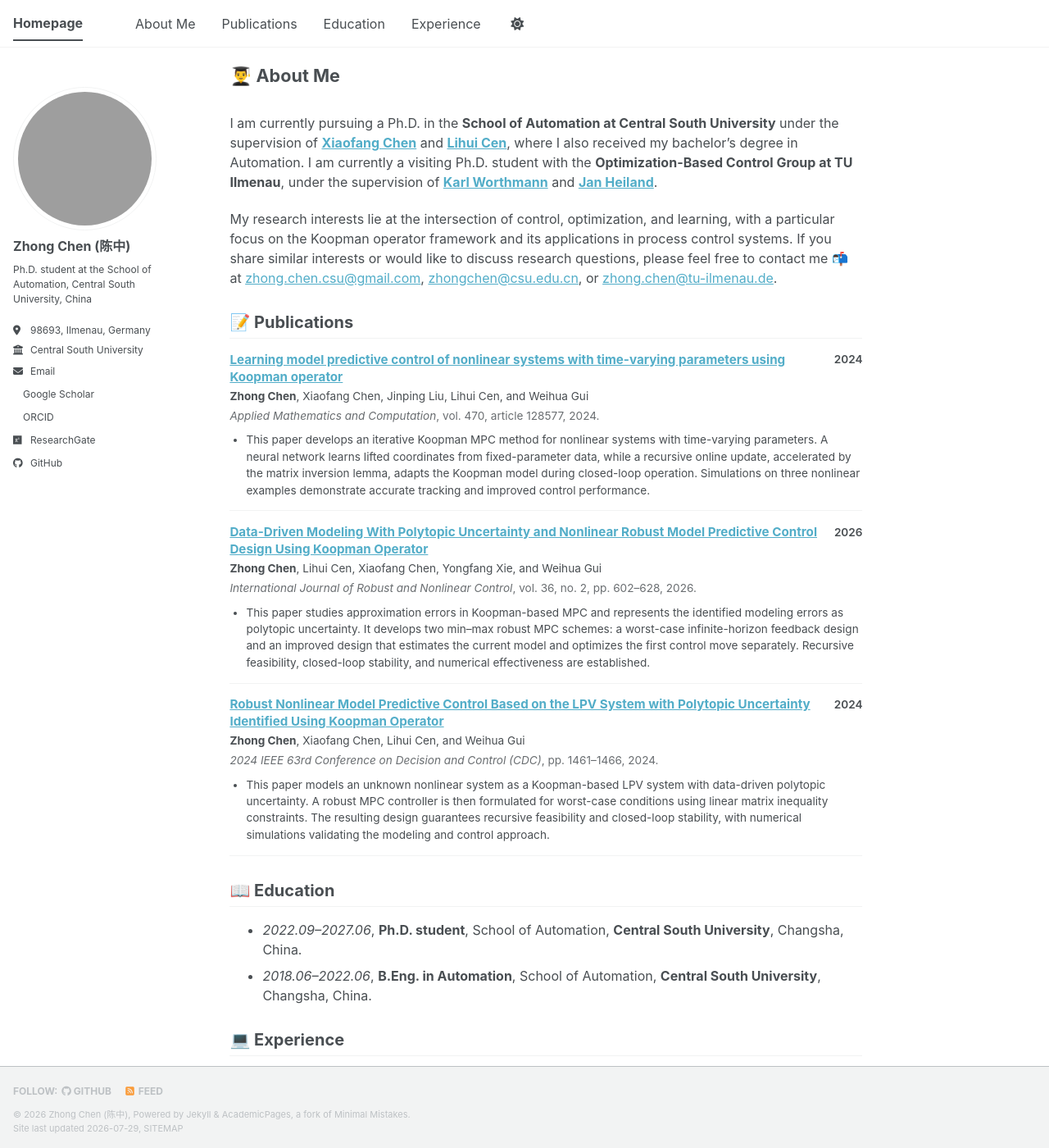
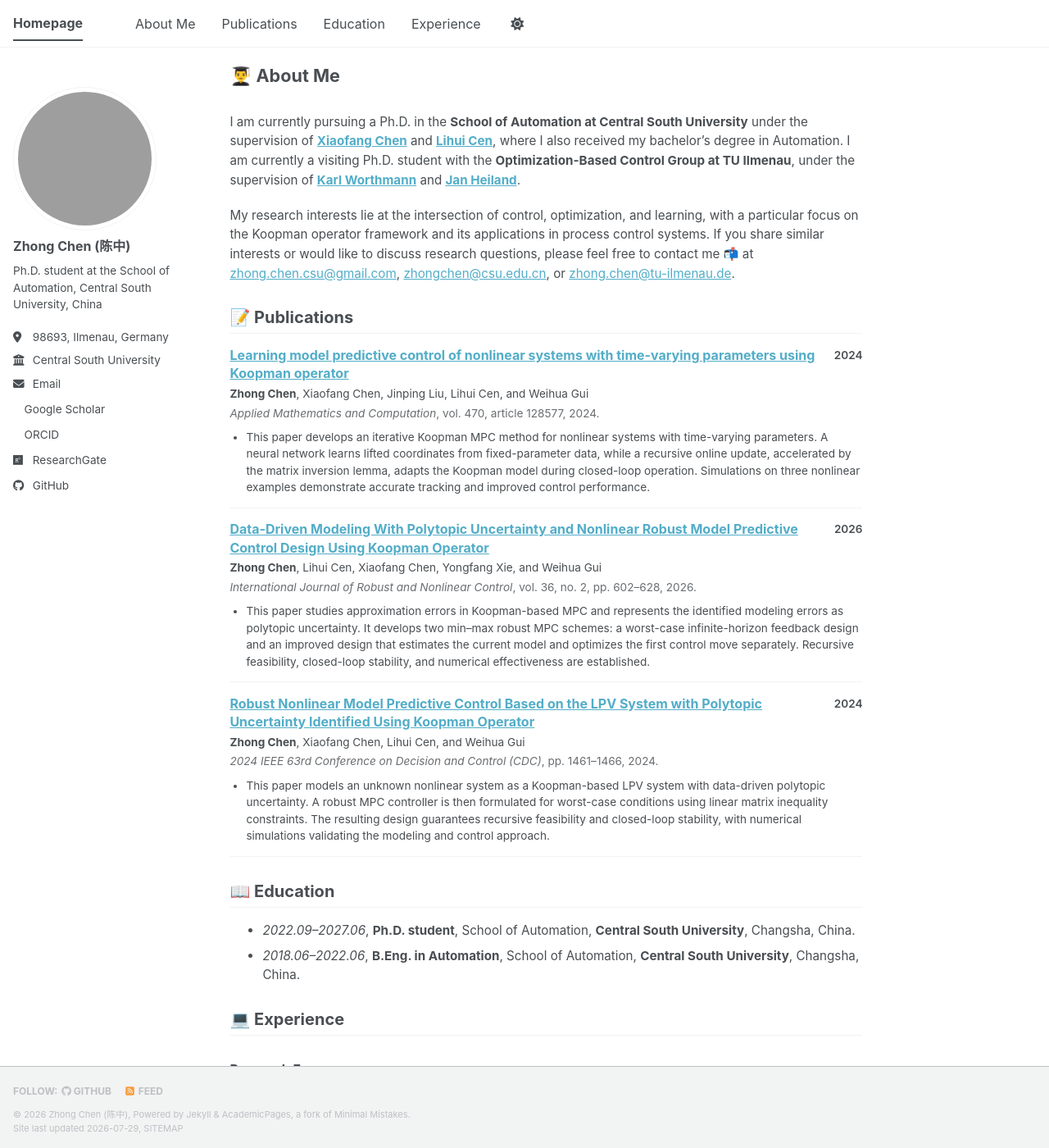
Before and after one commit to MichaelMillerCSU/MichaelMillerCSU.github.io, a Jekyll site: the page built from _pages/about.md, in a window 1280 px wide and 1400 px high. Shown: the whole window at 82% size. Built offline with Jekyll 4.4.1, drawn with Linux system fonts in a browser that asks for light colours; a style sheet for code colours, icons or effects is not loaded.

Commit message:
Unify homepage typography

```diff
--- a/_sass/layout/_page.scss
+++ b/_sass/layout/_page.scss
@@ -60,7 +60,8 @@
   }
 
   p, li, dl {
-    font-size: 1em;
+    font-size: 0.95rem;
+    line-height: 1.55;
   }
 
   /* paragraph indents */
@@ -134,7 +135,7 @@
   h3 {
     margin: 0;
     color: var(--global-link-color);
-    font-size: 0.95rem;
+    font-size: 1rem;
     line-height: 1.4;
 
     a {
@@ -199,7 +200,7 @@
 
   h3 {
     margin: 0;
-    font-size: 0.95rem;
+    font-size: 1rem;
     line-height: 1.4;
   }
 
--- a/_sass/layout/_sidebar.scss
+++ b/_sass/layout/_sidebar.scss
@@ -51,7 +51,7 @@
 
   p, li {
     font-family: $sans-serif;
-    font-size: $type-size-6;
+    font-size: 0.85rem;
     line-height: 1.5;
   }
 
```
